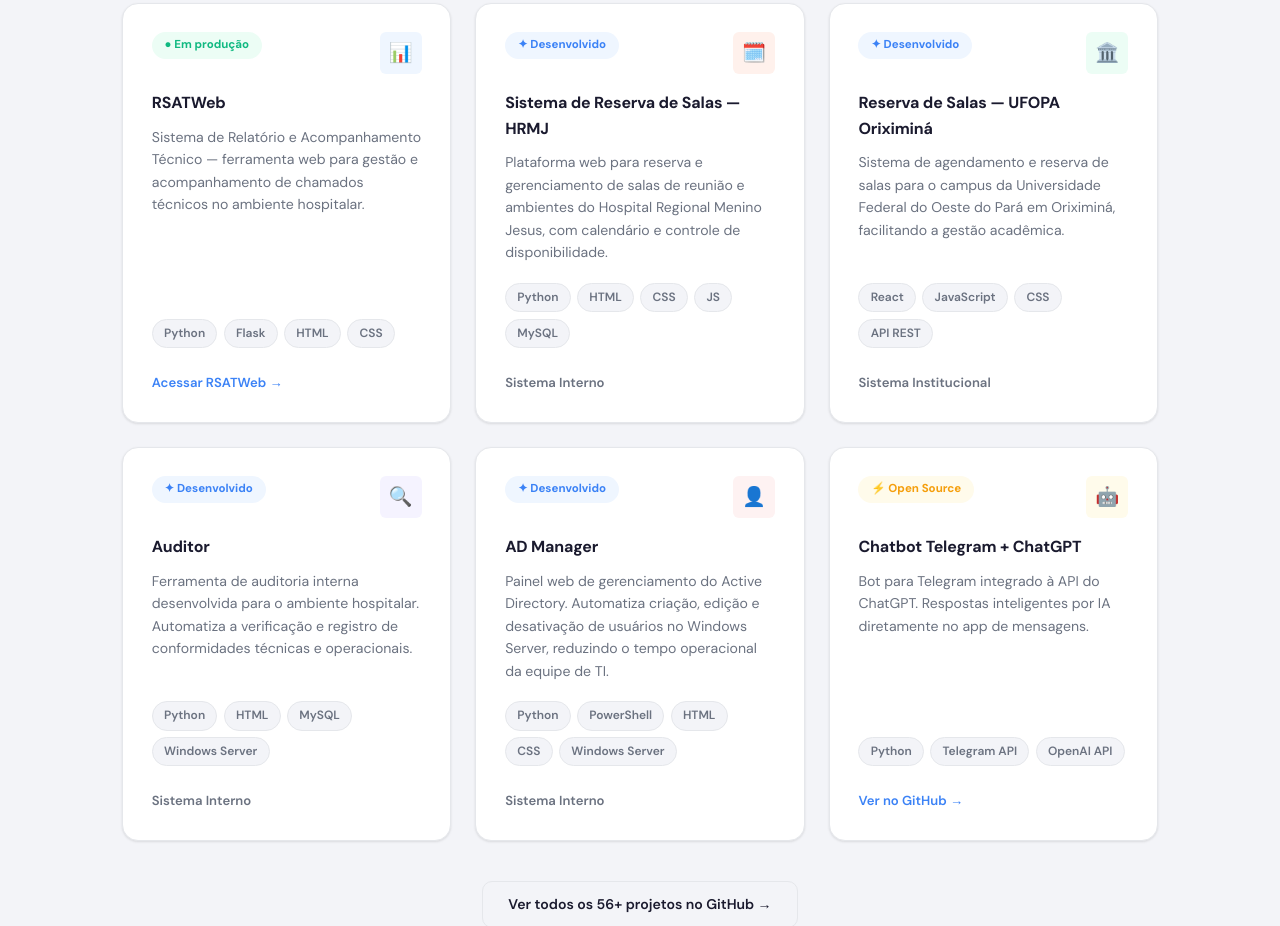
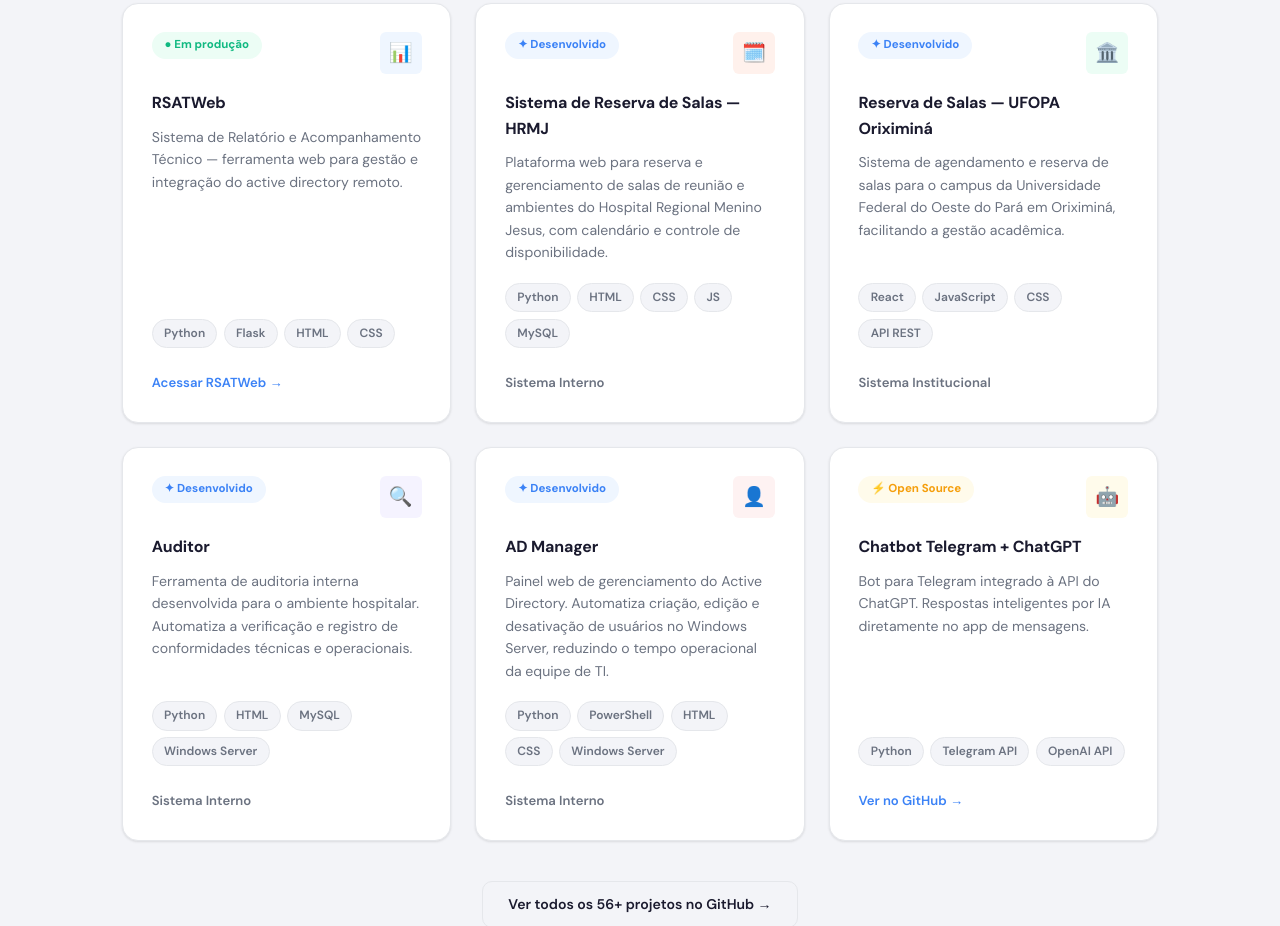
Before and after one commit to FelipeMzero/portifolio, a plain HTML site: page index.html in a window 1280 px wide. Shown: the part 2539-3465 px from the top of the page. Drawn offline with Linux system fonts and the light colour scheme.

Commit message:
Update index.html

```diff
--- a/index.html
+++ b/index.html
@@ -254,7 +254,7 @@
             <div class="proj-icon proj-icon--blue">📊</div>
           </div>
           <h4>RSATWeb</h4>
-          <p>Sistema de Relatório e Acompanhamento Técnico — ferramenta web para gestão e acompanhamento de chamados técnicos no ambiente hospitalar.</p>
+          <p>Sistema de Relatório e Acompanhamento Técnico — ferramenta web para gestão e integração do active directory remoto.</p>
           <div class="proj-tags">
             <span>Python</span><span>Flask</span><span>HTML</span><span>CSS</span>
           </div>
```
